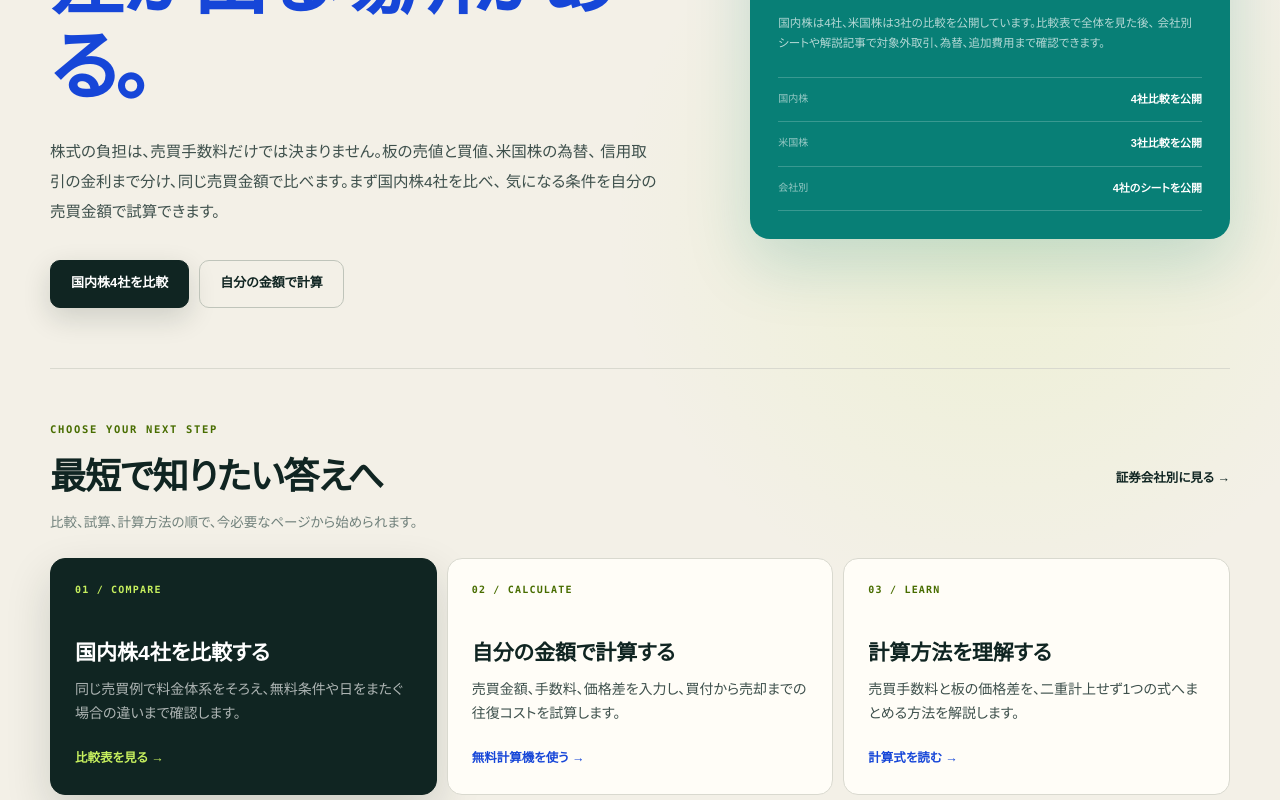
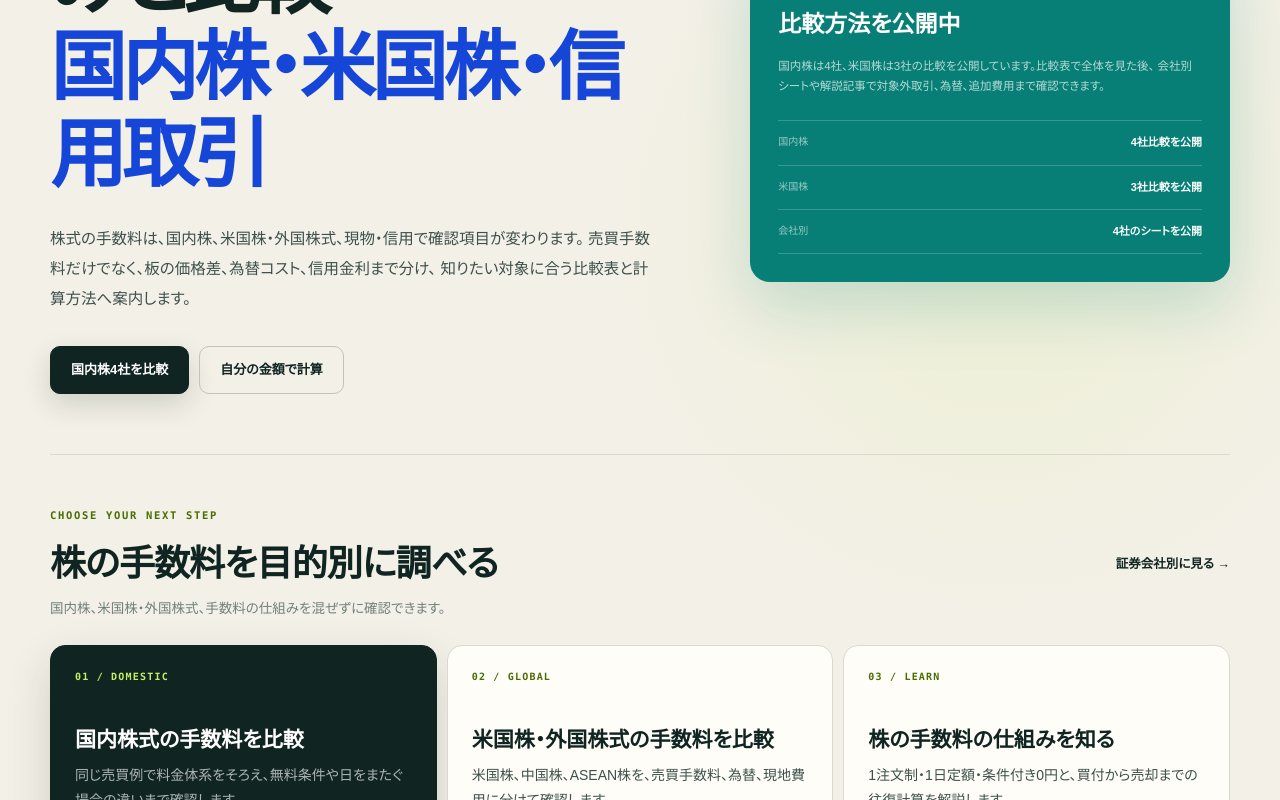
Before and after one commit to mrok18/hanbaijo, a Next.js app: page /stocks in a window 1280 px wide. Shown: the part 300-1100 px from the top of the page. Built offline with nearby package versions, Linux system fonts and the light colour scheme.

Commit message:
Improve stock fee guide routing

```diff
--- a/app/articles/foreign-stock-trading-fees/page.tsx
+++ b/app/articles/foreign-stock-trading-fees/page.tsx
@@ -91,6 +91,6 @@ export default function Page() {
     <p><Link href="/articles/us-stock-fee-comparison">米国株の手数料を3社で比較する →</Link></p>
     <p><Link href="/articles/us-stock-margin-fee-comparison">米国株信用取引の手数料を3社で比較する →</Link></p>
     <p><Link href="/articles/us-stock-fx-cost">米国株の為替コストを計算する →</Link></p>
-    <p><Link href="/stocks">株式コスト比較のトップへ →</Link></p>
+    <p><Link href="/stocks">国内株・米国株の株式手数料ガイドへ →</Link></p>
   </article>;
 }
--- a/app/articles/stock-round-trip-cost/page.tsx
+++ b/app/articles/stock-round-trip-cost/page.tsx
@@ -141,7 +141,7 @@ export default function Page() {
       <p><Link href="/tools/cost-calculator">取引コスト計算機で試す →</Link></p>
       <p><Link href="/stocks/domestic-fee-comparison">国内株4社の手数料を比較する →</Link></p>
       <p><Link href="/articles/dmm-kabu-domestic-round-trip-fee">DMM 株の往復手数料を具体例で見る →</Link></p>
-      <p><Link href="/stocks">株式コスト比較へ戻る →</Link></p>
+      <p><Link href="/stocks">国内株・米国株の株式手数料ガイドへ戻る →</Link></p>
     </article>
   );
 }
--- a/app/articles/us-stock-fee-comparison/page.tsx
+++ b/app/articles/us-stock-fee-comparison/page.tsx
@@ -89,7 +89,7 @@ export default function Page() {
       <p><Link href="/articles/matsui-us-stock-fx-fee">松井証券の事前両替と円貨決済の違いを見る →</Link></p>
       <p><Link href="/articles/us-stock-fx-cost">米国株の為替コスト計算を確認する →</Link></p>
       <p><Link href="/articles/foreign-stock-trading-fees">外国株式の手数料を米国・中国・ASEAN市場で比較する →</Link></p>
-      <p><Link href="/stocks">株式コスト比較のトップへ →</Link></p>
+      <p><Link href="/stocks">国内株・米国株の株式手数料ガイドへ →</Link></p>
     </article>
   );
 }
--- a/app/stocks/page.tsx
+++ b/app/stocks/page.tsx
@@ -1,23 +1,60 @@
+import type { Metadata } from 'next';
 import Link from 'next/link';
 import { STOCK_PROVIDER_LIST } from '@/lib/stock-providers';
 
-export const metadata = {
-  title: '株式の取引コスト比較｜国内株・米国株の手数料と為替を読む',
-  description: '国内株と米国株のコストを、売買手数料、板の価格差、為替コスト、信用金利に分けて比較します。',
+export const metadata: Metadata = {
+  title: '株式手数料ガイド｜国内株・米国株・信用取引のコスト比較',
+  description: '株式手数料の仕組みと計算方法を解説。国内株、米国株・外国株式、信用取引に分け、売買手数料、為替コスト、金利を比較できる専門ページへ案内します。',
   alternates: { canonical: '/stocks' },
 };
 
 export default function StocksPage() {
+  const collectionJsonLd = {
+    '@context': 'https://schema.org',
+    '@graph': [
+      {
+        '@type': 'CollectionPage',
+        '@id': 'https://hanbaijo.com/stocks#webpage',
+        url: 'https://hanbaijo.com/stocks',
+        name: metadata.title,
+        description: metadata.description,
+        inLanguage: 'ja-JP',
+        mainEntity: { '@id': 'https://hanbaijo.com/stocks#guides' },
+      },
+      {
+        '@type': 'ItemList',
+        '@id': 'https://hanbaijo.com/stocks#guides',
+        name: '株式手数料の比較・解説ページ',
+        numberOfItems: 4,
+        itemListElement: [
+          { '@type': 'ListItem', position: 1, name: '国内株式の手数料比較', url: 'https://hanbaijo.com/stocks/domestic-fee-comparison' },
+          { '@type': 'ListItem', position: 2, name: '米国株の手数料比較', url: 'https://hanbaijo.com/articles/us-stock-fee-comparison' },
+          { '@type': 'ListItem', position: 3, name: '外国株式の売買手数料比較', url: 'https://hanbaijo.com/articles/foreign-stock-trading-fees' },
+          { '@type': 'ListItem', position: 4, name: '株の手数料の仕組みと計算方法', url: 'https://hanbaijo.com/articles/stock-round-trip-cost' },
+        ],
+      },
+      {
+        '@type': 'BreadcrumbList',
+        '@id': 'https://hanbaijo.com/stocks#breadcrumb',
+        itemListElement: [
+          { '@type': 'ListItem', position: 1, name: '金融コストウォッチ', item: 'https://hanbaijo.com/' },
+          { '@type': 'ListItem', position: 2, name: '株式手数料ガイド', item: 'https://hanbaijo.com/stocks' },
+        ],
+      },
+    ],
+  };
+
   return (
     <div className="fx-page stocks-page">
+      <script type="application/ld+json" dangerouslySetInnerHTML={{ __html: JSON.stringify(collectionJsonLd).replace(/</g, '\\u003c') }} />
       <section className="fx-hero">
         <div>
           <p className="page-kicker">STOCK COST GUIDE</p>
-          <h1>「手数料無料」でも、<br /><em>差が出る場所がある。</em></h1>
+          <h1>株式手数料の仕組みと比較<br /><em>国内株・米国株・信用取引</em></h1>
           <p className="lede">
-            株式の負担は、売買手数料だけでは決まりません。板の売値と買値、米国株の為替、
-            信用取引の金利まで分け、同じ売買金額で比べます。まず国内株4社を比べ、
-            気になる条件を自分の売買金額で試算できます。
+            株式の手数料は、国内株、米国株・外国株式、現物・信用で確認項目が変わります。
+            売買手数料だけでなく、板の価格差、為替コスト、信用金利まで分け、
+            知りたい対象に合う比較表と計算方法へ案内します。
           </p>
           <div className="hero-actions">
             <Link className="button primary" href="/stocks/domestic-fee-comparison">国内株4社を比較</Link>
@@ -43,23 +80,23 @@ export default function StocksPage() {
         <div className="section-heading compact">
           <div>
             <p className="section-index">CHOOSE YOUR NEXT STEP</p>
-            <h2 id="stock-paths-title">最短で知りたい答えへ</h2>
-            <p>比較、試算、計算方法の順で、今必要なページから始められます。</p>
+            <h2 id="stock-paths-title">株の手数料を目的別に調べる</h2>
+            <p>国内株、米国株・外国株式、手数料の仕組みを混ぜずに確認できます。</p>
           </div>
           <Link href="#stock-provider-directory">証券会社別に見る →</Link>
         </div>
         <div className="home-path-grid stocks-path-grid">
           <Link className="home-path-card primary-path" href="/stocks/domestic-fee-comparison">
-            <span>01 / COMPARE</span><strong>国内株4社を比較する</strong>
+            <span>01 / DOMESTIC</span><strong>国内株式の手数料を比較</strong>
             <p>同じ売買例で料金体系をそろえ、無料条件や日をまたぐ場合の違いまで確認します。</p><b>比較表を見る →</b>
           </Link>
-          <Link className="home-path-card" href="/tools/cost-calculator">
-            <span>02 / CALCULATE</span><strong>自分の金額で計算する</strong>
-            <p>売買金額、手数料、価格差を入力し、買付から売却までの往復コストを試算します。</p><b>無料計算機を使う →</b>
+          <Link className="home-path-card" href="/articles/foreign-stock-trading-fees">
+            <span>02 / GLOBAL</span><strong>米国株・外国株式の手数料を比較</strong>
+            <p>米国株、中国株、ASEAN株を、売買手数料、為替、現地費用に分けて確認します。</p><b>市場別の比較を見る →</b>
           </Link>
           <Link className="home-path-card" href="/articles/stock-round-trip-cost">
-            <span>03 / LEARN</span><strong>計算方法を理解する</strong>
-            <p>売買手数料と板の価格差を、二重計上せず1つの式へまとめる方法を解説します。</p><b>計算式を読む →</b>
+            <span>03 / LEARN</span><strong>株の手数料の仕組みを知る</strong>
+            <p>1注文制・1日定額・条件付き0円と、買付から売却までの往復計算を解説します。</p><b>仕組みと計算式を読む →</b>
           </Link>
         </div>
       </section>
```
